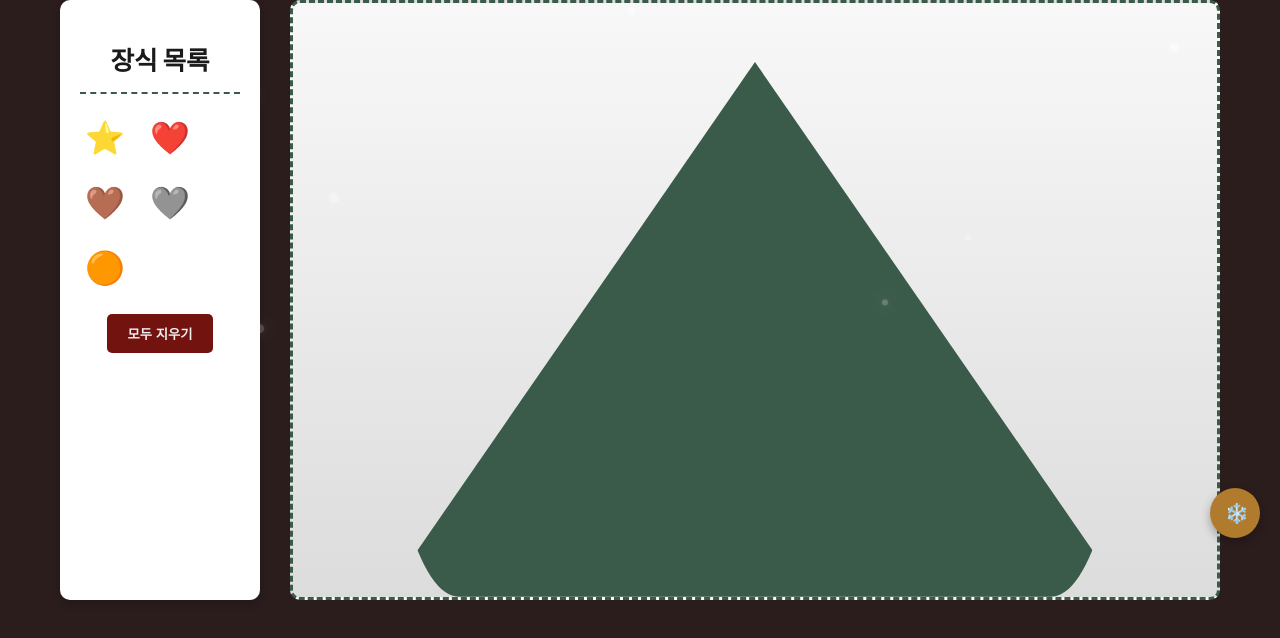
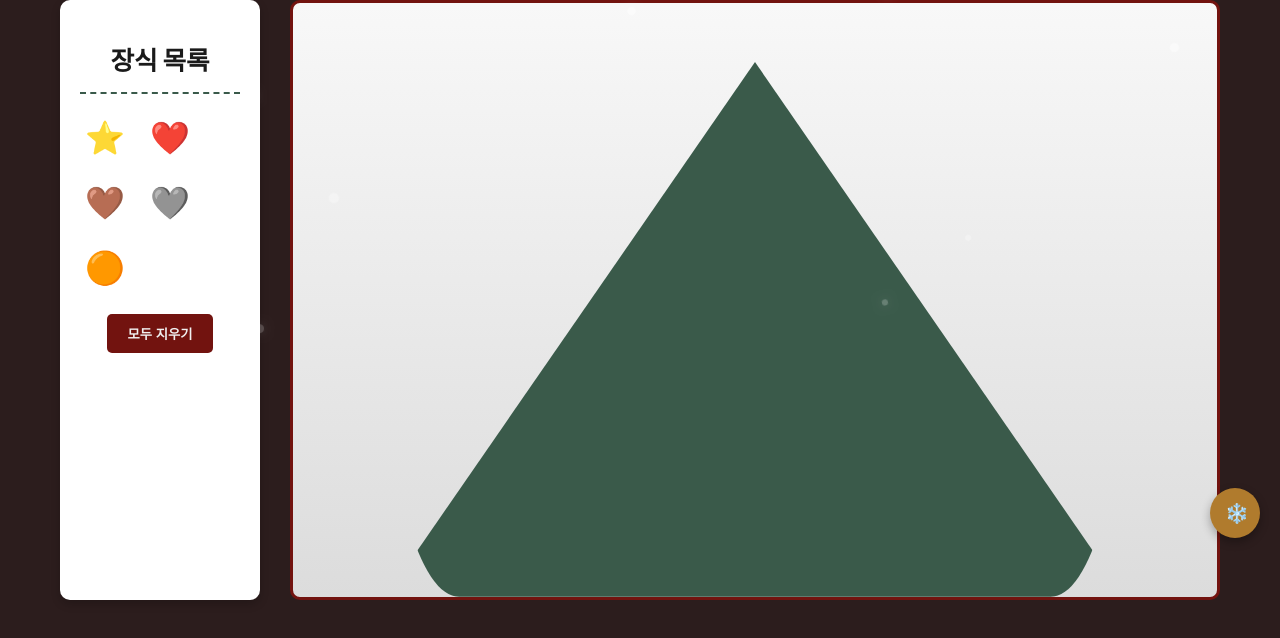
Before and after one commit to gongo1795/christmas_team, a plain HTML site: page tree-decorator.html in a window 1280 px wide. Shown: the part 242-880 px from the top of the page. Drawn offline with Linux system fonts and the light colour scheme; a web font is replaced by a local one.

Commit message:
트리 테두리

```diff
--- a/css/tree.css
+++ b/css/tree.css
@@ -83,7 +83,7 @@
     position: relative;
     height: 600px;
     background-color: #eee;
-    border: 3px dashed var(--color-green-christmas);
+    border: 3px solid var(--color-red-christmas); /* 빨간색 실선 */
     border-radius: 10px;
     overflow: hidden;
     background: linear-gradient(to bottom, #F8F8F8 0%, #DCDCDC 100%);
```
